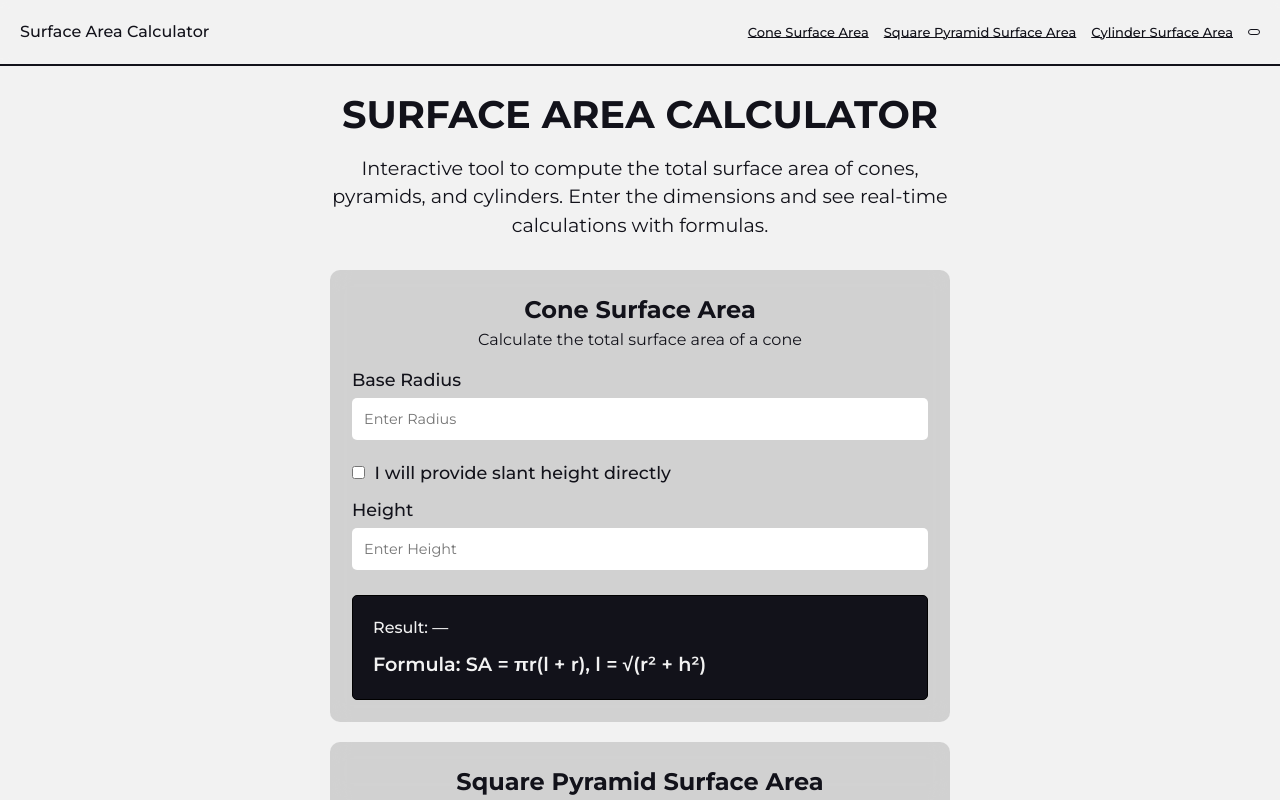
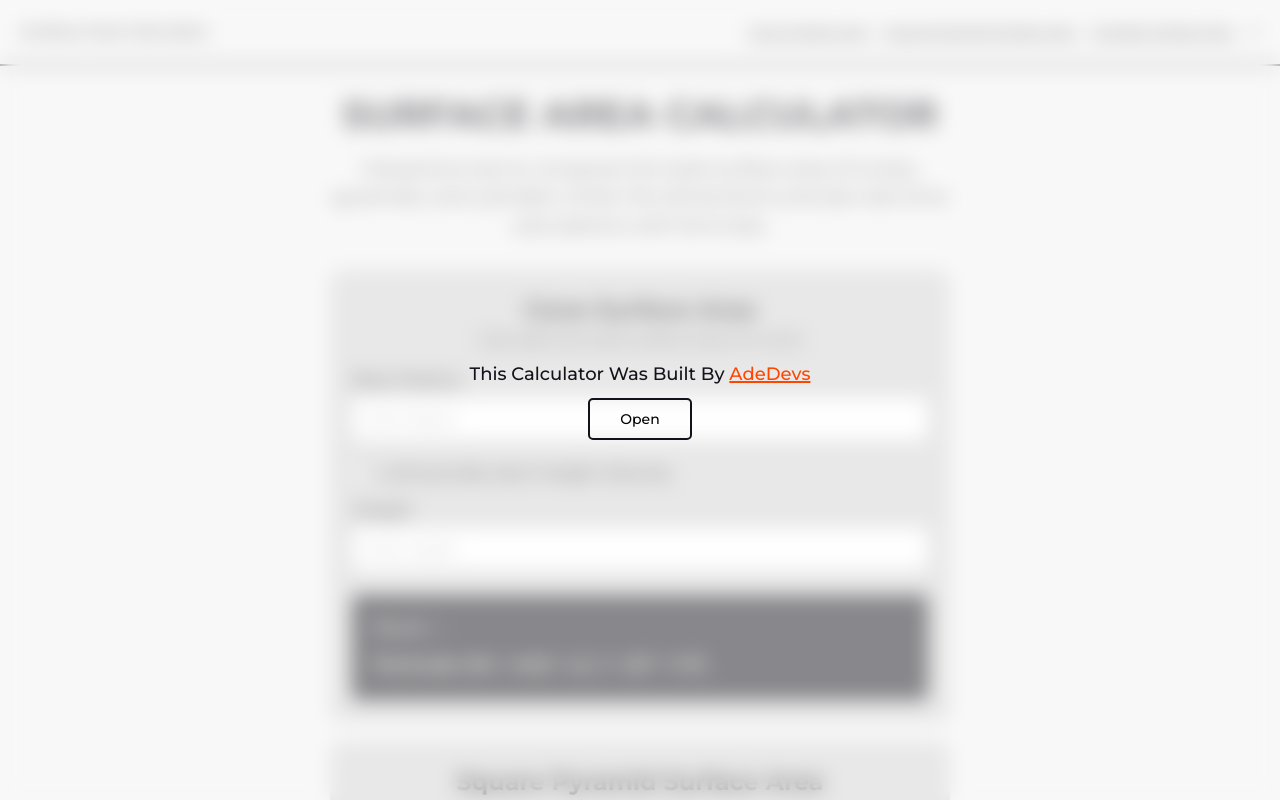
Before and after one commit to AdeDevs/swep, a Next.js app: page / in a window 1280 px wide. Built offline with nearby package versions, Linux system fonts and the light colour scheme.

Commit message:
add welcome message component with toggle functionality and style adjustments

```diff
--- a/src/app/page.jsx
+++ b/src/app/page.jsx
@@ -3,6 +3,10 @@ import { useEffect, useState } from "react";
 
 export default function Home() {
   const [activeTheme, setActiveTheme] = useState(false);
+  const [welcomeMessage, setWelcomeMessage] = useState(false)
+  const toggleWelcome = () => {
+    setWelcomeMessage(!welcomeMessage)
+  }
 
   // Read from localStorage after mount
   useEffect(() => {
@@ -94,6 +98,10 @@ export default function Home() {
   // ----------------------------
   return (
     <div className={`parent ${activeTheme ? "theme" : ""}`}>
+      <div className={`msg ${welcomeMessage ? "close" : ""}`}>
+        <h1>This calculator was built by <a href="https://iamadedevs.vercel.app/" target="_blank">AdeDevs</a></h1>
+        <button onClick={toggleWelcome}>Open</button>
+      </div>
       <nav className="navbar">
         <h1 className="logo">Surface Area Calculator</h1>
         <ul className="desk-nav">
--- a/src/app/styles/index.css
+++ b/src/app/styles/index.css
@@ -22,6 +22,60 @@ body {
     scroll-behavior: smooth;
     overflow: auto;
     transition: all .3s ease-in-out;
+}
+.msg {
+    position: fixed;
+    display: flex;
+    flex-direction: column;
+    justify-content: center;
+    align-items: center;
+    z-index: 1001;
+    height: 100%;
+    font-weight: 500;
+    font-size: 18px;
+    text-transform: capitalize;
+    width: 100%;
+    box-sizing: border-box;
+    padding: 10px;
+    background-color: #ffffff7f;
+    gap: 10px;
+    backdrop-filter: blur(10px);
+    transition: all .2s ease-in-out;
+    opacity: 1;
+    visibility: visible;
+
+}
+.msg a {
+    text-underline-offset: 1px;
+    text-decoration-thickness: 2px;
+    transition:  all .2s ease-in-out;
+    color: orangered;
+}
+.msg a:hover {
+    text-underline-offset: 3px;
+}
+.msg.close {
+    opacity: 0;
+    visibility: hidden;
+}
+.msg button {
+    padding: 10px 30px;
+    font-family: inherit;
+    font-size: 14px;
+    font-weight: inherit;
+    background-color: transparent;
+    border: 2px solid #12121a;
+    cursor: pointer;
+    border-radius: 5px;
+    transition: all .2s ease-in-out;
+    color: #000;
+}
+.msg h1 {
+    text-align: center;
+}
+.msg button:hover {
+    background-color: #12121a;
+    color: #fff;
 }
 
 .parent.theme {
@@ -332,3 +386,13 @@ body {
         display: none;
     }
 }
+
+@media screen and (max-width: 500px) {
+    .msg {
+        font-size: 14px;
+    }
+    .msg button {
+        padding: 8px 25px;
+        font-size: 12px;
+    }
+}
```
